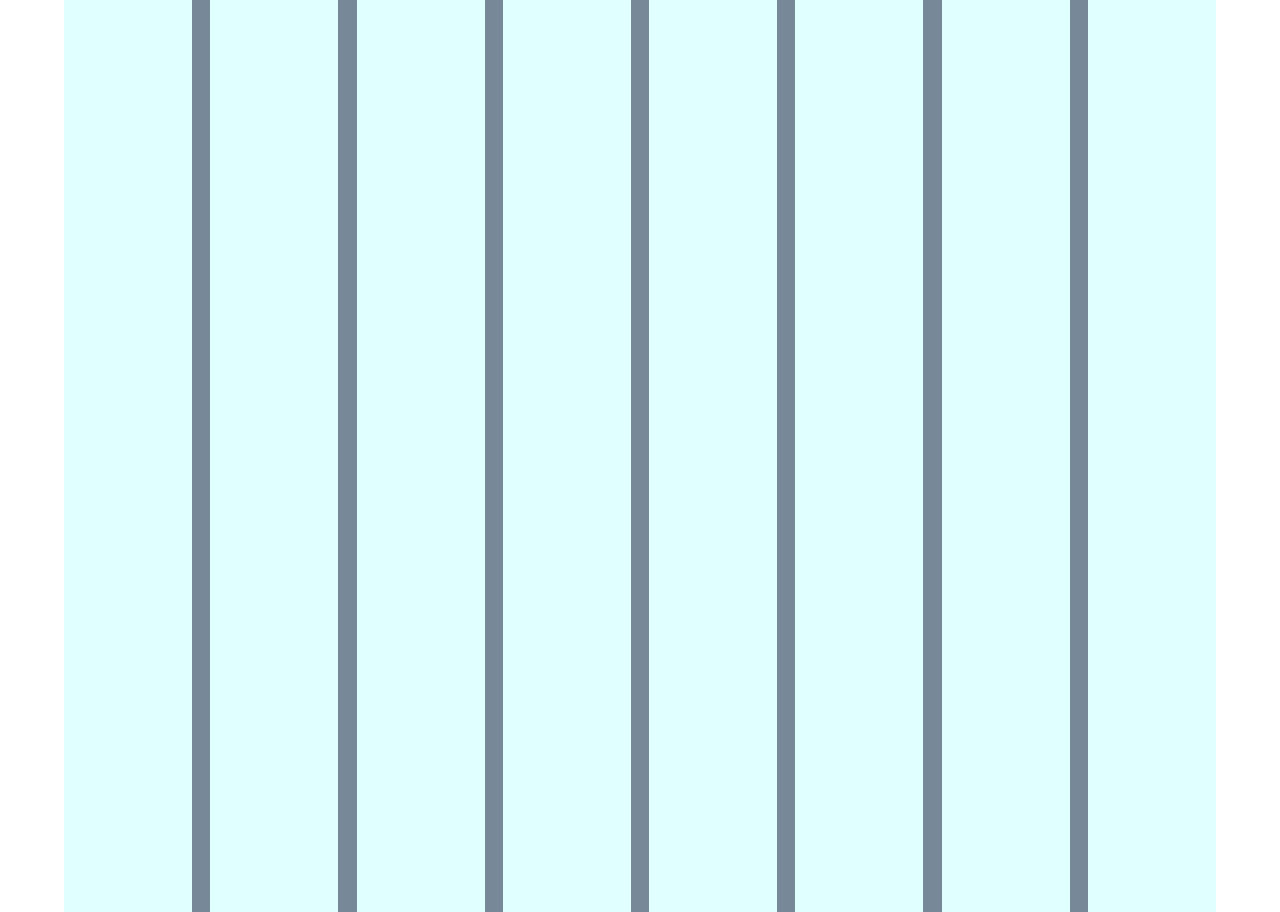
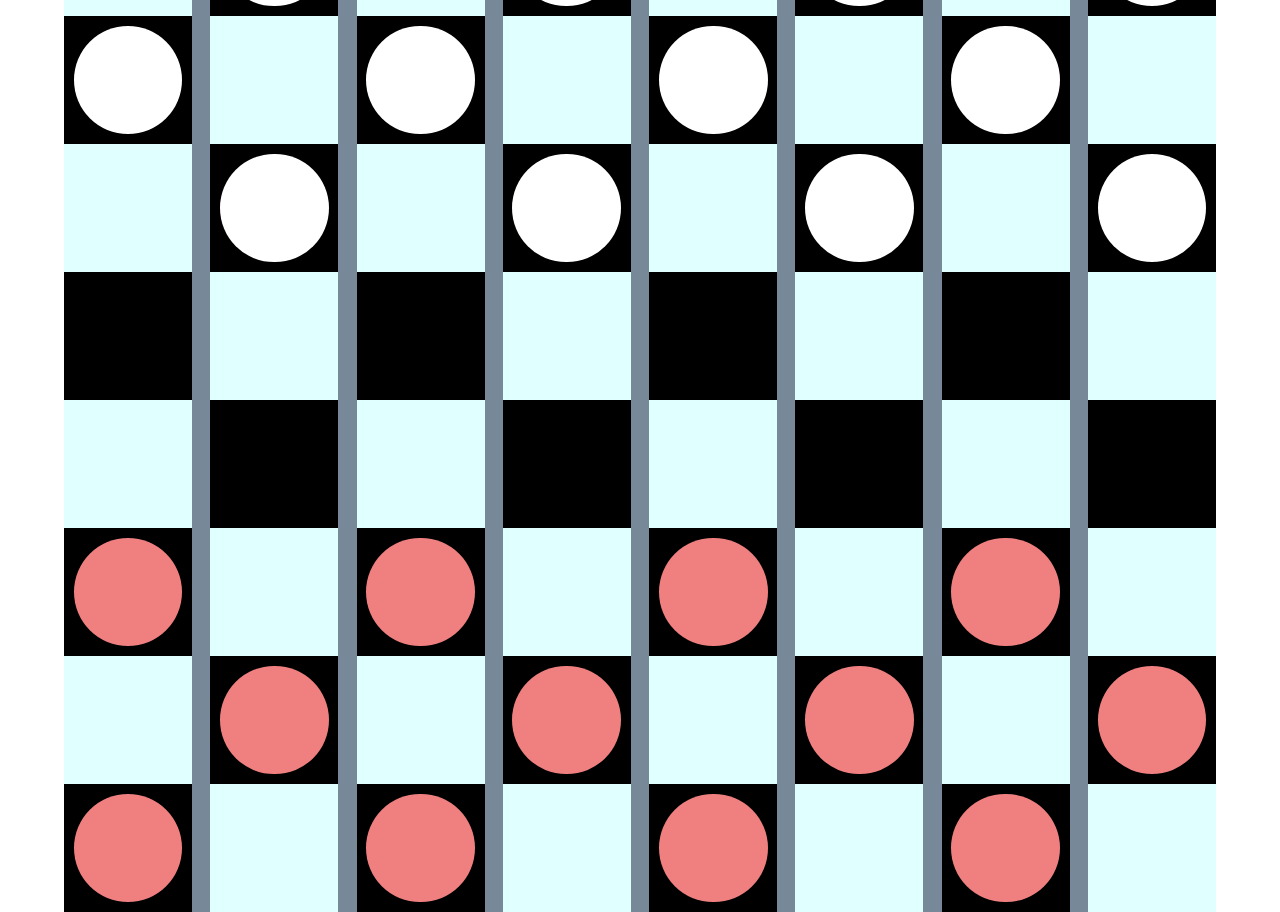
Before and after one commit to Raenbow/checkit, a plain HTML site: page index.html in a window 1280 px wide. Drawn offline with nearby package versions, Linux system fonts and the light colour scheme.

Commit message:
created gameboard render

```diff
--- a/script.js
+++ b/script.js
@@ -1,3 +1,45 @@
+$(document).ready(initializeGame);
+
 // DOM
+function initializeGame(){
+    attachClickHandlers();
+    renderNewBoard();
+};
+
+function attachClickHandlers(){
+    // $(".space").on("click", testFunction);
+};
+
+function testFunction(){
+    console.log("test function console log");
+};
 
 // gameObject
+var gameObj = {
+    gameboard: []
+}
+
+function renderNewBoard(){
+    gameObj.gameboard = [
+        ['','1','','1','','1','','1'],
+        ['1','','1','','1','','1',''],
+        ['','1','','1','','1','','1'],
+        ['','','','','','','',''],
+        ['','','','','','','',''],
+        ['2','','2','','2','','2',''],
+        ['','2','','2','','2','','2'],
+        ['2','','2','','2','','2',''],
+    ];
+
+    for(numOfRows = 0; numOfRows < 8; numOfRows++){
+        for(numOfSpaces = 0; numOfSpaces < 8; numOfSpaces++){
+            if(gameObj.gameboard[numOfRows][numOfSpaces]==='1'){
+                var p1Piece = $('<div>', {class: 'p1'});
+                $('.row').eq(numOfRows).children().eq(numOfSpaces).append(p1Piece);
+            } else if(gameObj.gameboard[numOfRows][numOfSpaces]==='2'){
+                var p2Piece = $('<div>', {class: 'p2'});
+                $('.row').eq(numOfRows).children().eq(numOfSpaces).append(p2Piece);
+            }
+        }
+    }
+}
--- a/style.css
+++ b/style.css
@@ -22,6 +22,26 @@ body{
 .space{
     background: lightcyan;
     display: flex;
+    justify-content: center;
+    align-items: center;
     height: 10vw;
     width: 10vw;
 }
+.odd > .even{
+    background: black;
+}
+.even > .odd{
+    background: black;
+}
+.p1{
+    background: white;
+    border-radius: 50%;
+    height: 85%;
+    width: 85%;
+}
+.p2{
+    background: lightcoral;
+    border-radius: 50%;
+    height: 85%;
+    width: 85%;
+}
```
